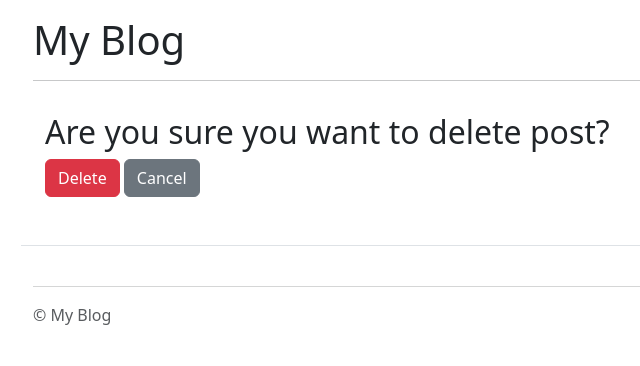
After one commit to sccssfllf/myblog, a Django app: a page that uses templates/base.html in a window 1280 px wide. The commit adds this page. Shown: the top 366 px of the page, without its empty margins (49-689 px from the left). Run offline with Django 5.2, Linux system fonts and the light colour scheme; tables that the repository leaves empty hold one stand-in row (values such as "Sample post").

Commit message:
Create, Update and Delete post templates were added.

```diff
--- /dev/null
+++ b/blog/templates/blog/post_confirm_delete.html
@@ -0,0 +1,19 @@
+{% extends 'base.html' %}
+
+
+{% block title %}
+    Confirm delete
+{% endblock title %}
+
+
+{% block content %}
+    <div class="container">
+        <h2>Are you sure you want to delete post?</h2>
+
+        <form method="POST">
+            {% csrf_token %}
+            <button type="submit" class="btn btn-danger">Delete</button>
+            <a href="{% url 'post_list' %}" class="btn btn-secondary">Cancel</a>
+        </form>
+    </div>
+{% endblock content %}
--- a/blog/templates/blog/post_detail.html
+++ b/blog/templates/blog/post_detail.html
@@ -15,10 +15,14 @@
             </p>
 
             <div class="mb-4">
-                {{ post.contetnt|linebreaks }}
+                {{ post.content|linebreaks }}
             </div>
 
             <a href="{% url 'post_list' %}" class="btn btn-secondary">&larr; Back to list</a>
+            {% if user.is_authenticated and user == post.author %}
+                <a href="{% url 'post_edit' post.slug %}" class="btn btn-warning btn-secondary">✏️ Edit</a>
+                <a href="{% url 'post_delete' post.slug %}" class="btn btn-danger btn-secondary">🗑️ Delete</a>
+            {% endif %}
         </article>
     </div>
 {% endblock content %}
--- a/templates/base.html
+++ b/templates/base.html
@@ -10,7 +10,7 @@
 </head>
 <body>
     <header class="container py-3">
-        <h1><a href="{% url 'post_list' %}" class="text-decoration-none text-dark">My Blog</h1>
+        <h1><a href="{% url 'post_list' %}" class="text-decoration-none text-dark">My Blog</a></h1>
         <hr>
     </header>
 
```
Also changed, not shown: blog/templates/blog/post_form.html (added, +25 -0 lines), db.sqlite3.
